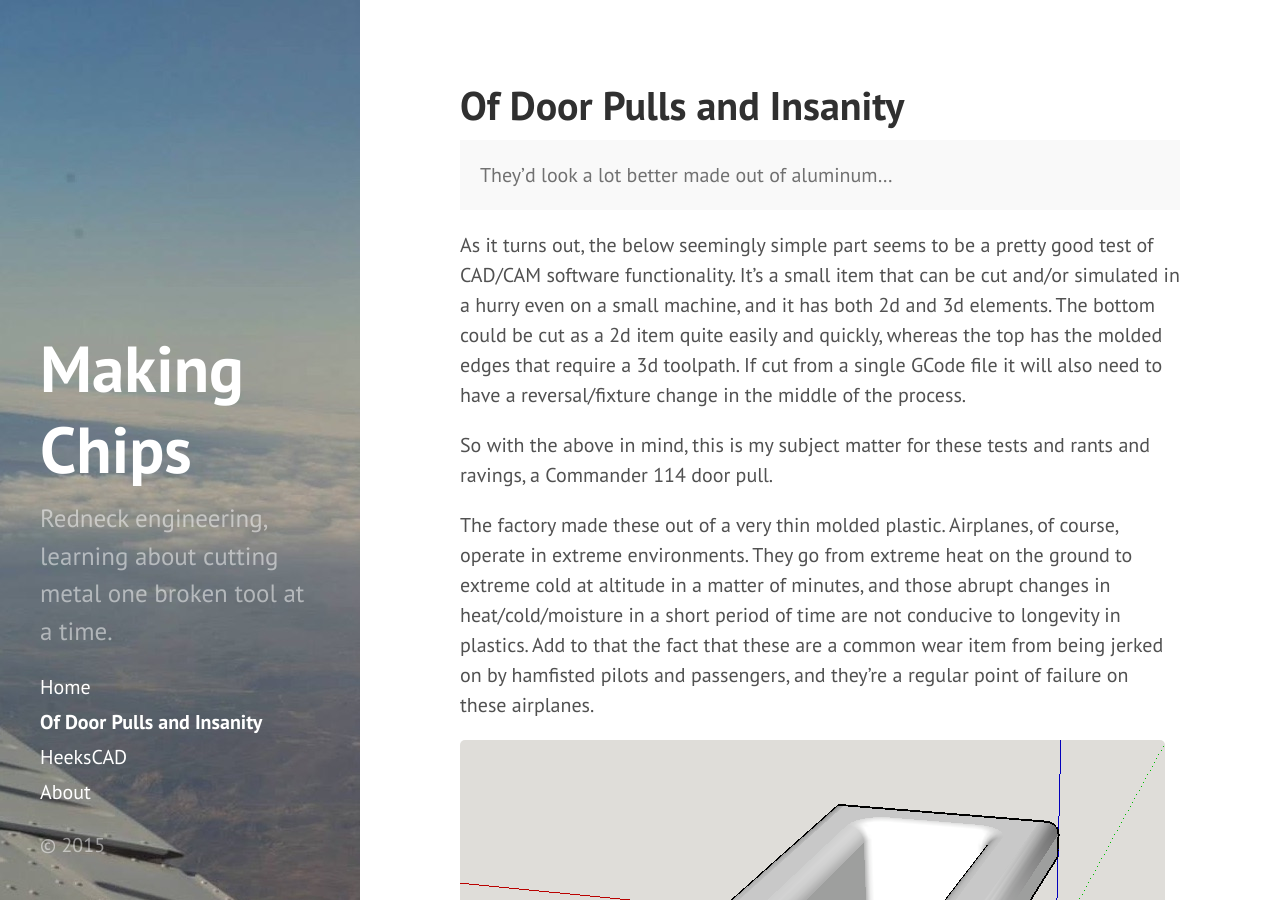
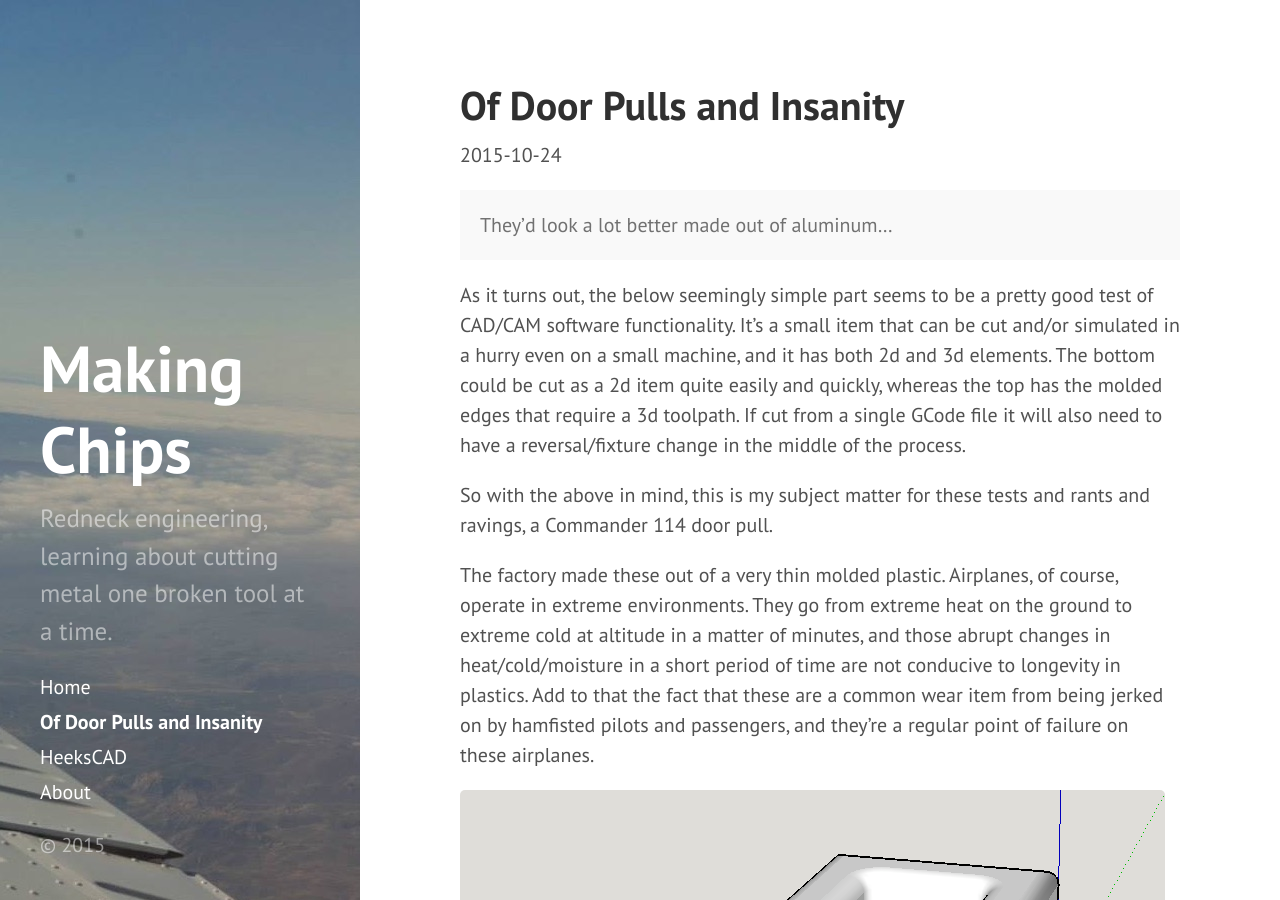
Before and after one commit to makingchips/makingchips.github.io, a Jekyll site: the page built from Door Pull.md, in a window 1280 px wide and 900 px high. Built offline with Jekyll 4.4.1, drawn with Linux system fonts in a browser that asks for light colours; Markdown is read by kramdown in place of the engine named in the settings.

Commit message:
Update Door Pull.md

```diff
--- a/Door Pull.md
+++ b/Door Pull.md
@@ -4,6 +4,7 @@ title: Of Door Pulls and Insanity
 date: 2015-10-24
 published: true
 ---
+{{ page.date }}
 
 <p class="message">
 They’d look a lot better made out of aluminum…
```
